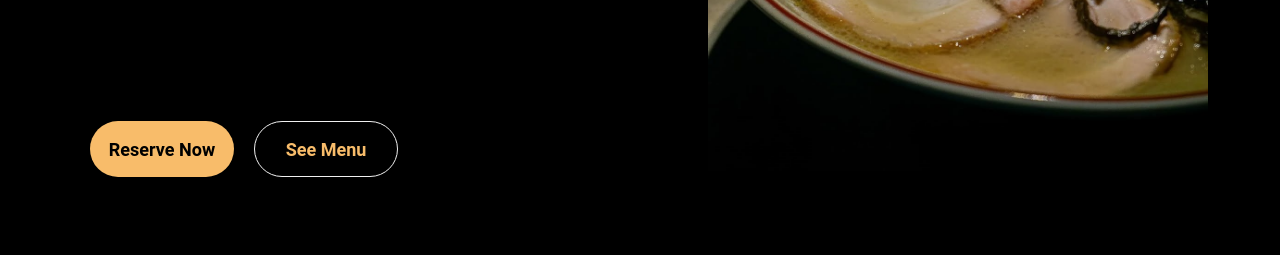
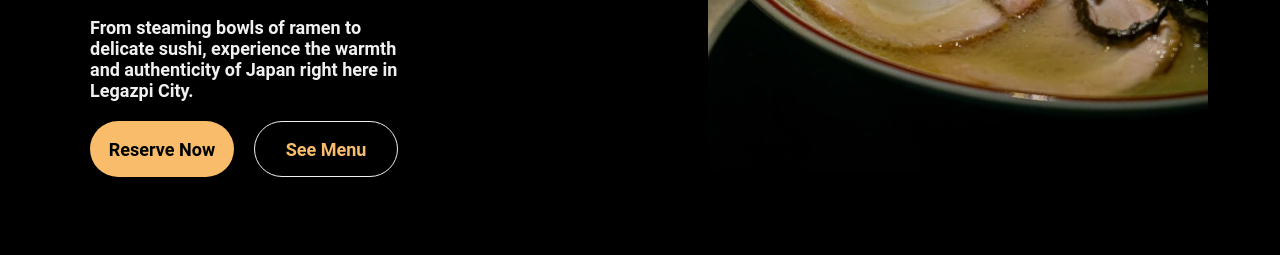
Before and after one commit to asurazur/odin-projects, a website built with webpack: page restaurant-page/src/template.html in a window 1280 px wide. Shown: the part 545-800 px from the top of the page. Built offline with nearby package versions, Linux system fonts and the light colour scheme.

Commit message:
fix: adjust font color of some texts

```diff
--- a/restaurant-page/src/styles.css
+++ b/restaurant-page/src/styles.css
@@ -144,6 +144,10 @@ nav {
     gap: 2rem;
 }
 
+#hero-caption .p1 {
+    color: var(--secondary-color);
+}
+
 #hero-image > img {
     height: 50rem;
     width: 50rem;
@@ -228,6 +232,7 @@ nav {
 }
 
 .testimonial-card > q {
+  color: var(--primary-color);
   display: -webkit-box;
   -webkit-line-clamp: 5;   /* limit to 5 lines */
   -webkit-box-orient: vertical;
```
